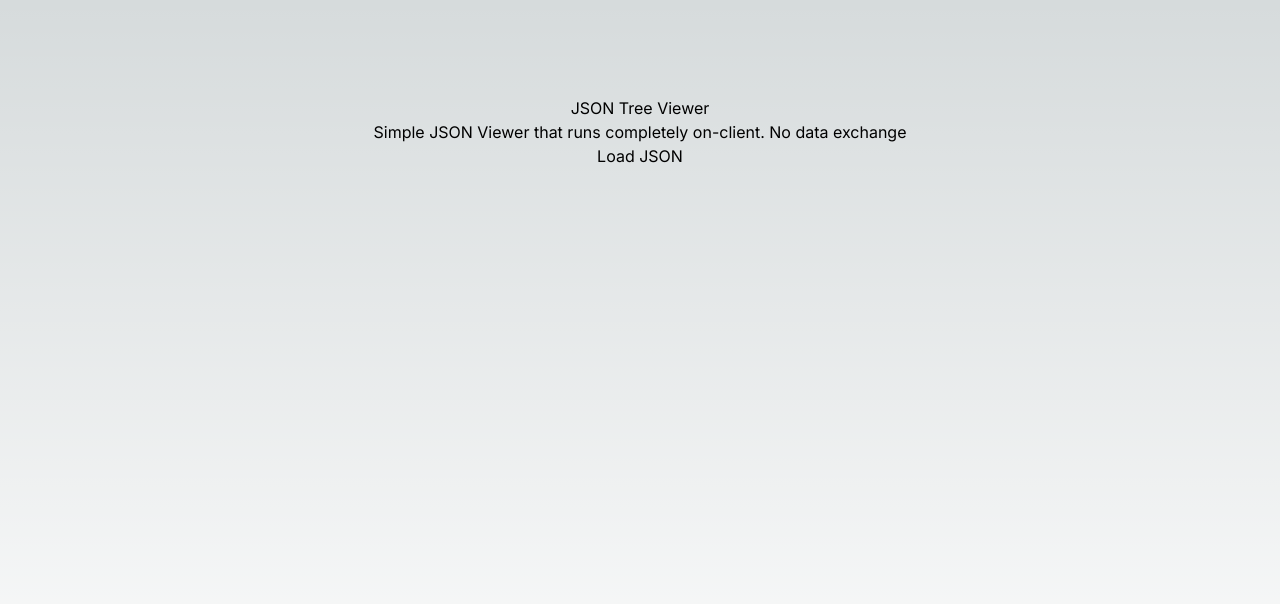
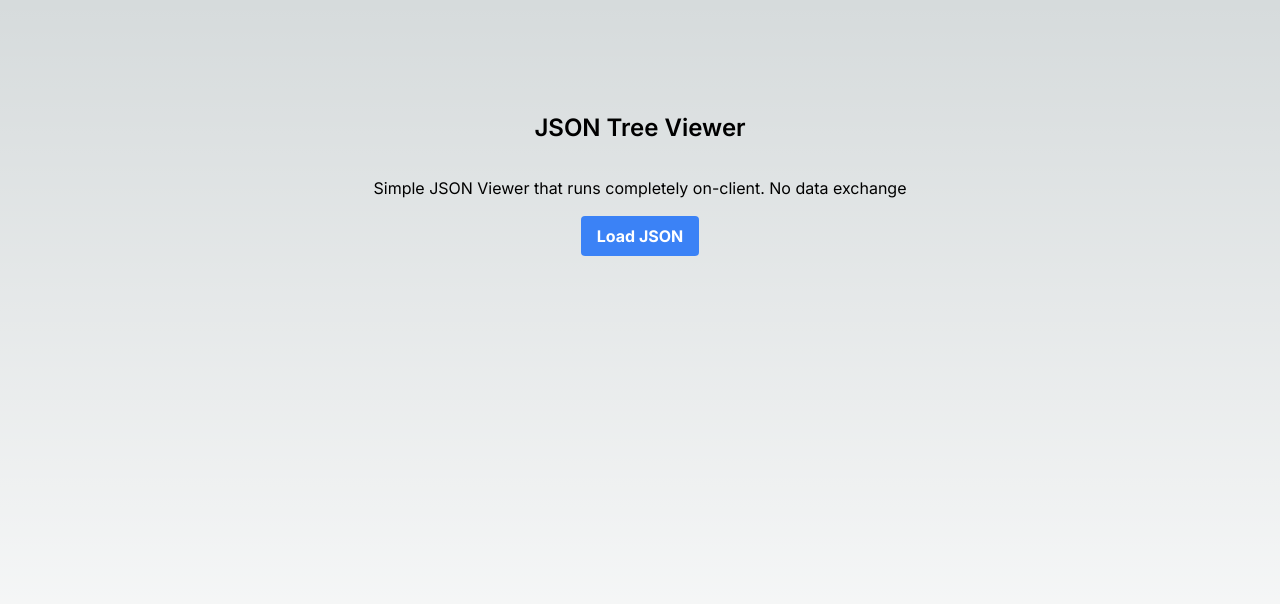
Before and after one commit to Guga-Santos/jsonTreeViewer, a Next.js app: page / in a window 1280 px wide. Shown: the top 604 px of the page. Built offline with nearby package versions, Linux system fonts and the light colour scheme.

Commit message:
fix: uploadButton

```diff
--- a/src/app/page.tsx
+++ b/src/app/page.tsx
@@ -1,11 +1,11 @@
-import GetJson from "@/components/getJson";
+import { UploadButton } from '../components/UploadButton';
 
 export default function Home() {
   return (
     <main className="flex min-h-screen flex-col items-center p-24">
-     <h1>JSON Tree Viewer</h1>
-     <h1>Simple JSON Viewer that runs completely on-client. No data exchange </h1>
-     <GetJson/>
+     <h1 className="text-2xl font-semibold m-4">JSON Tree Viewer</h1>
+     <h1 className="m-4">Simple JSON Viewer that runs completely on-client. No data exchange </h1>
+     <UploadButton />
     </main>
   )
 }
--- /dev/null
+++ b/src/components/UploadButton.tsx
@@ -0,0 +1,29 @@
+'use client'
+
+export const UploadButton = () => {
+
+  function handleFileUpload() {
+
+  }
+
+  return (
+    <div
+      className="bg-blue-500 hover:bg-blue-700 text-white font-bold py-2 px-4 rounded hover:cursor-pointer"
+    >
+      <input
+        type="file"
+        accept=".json"
+        style={{ display: 'none' }}
+        id="jsonUpload"
+        onChange={() => handleFileUpload()}
+        className="select-none"
+        />
+      <label
+      htmlFor="jsonUpload"
+      className="select-none"
+      >
+        Load JSON
+      </label>
+    </div>
+  )
+}
--- a/src/components/getJson.tsx
+++ /dev/null
@@ -1,18 +0,0 @@
-export default function GetJson() {
-  return (
-    <div>
-      <input
-        type="file"
-        accept=".json"
-        style={{ display: 'none' }}
-        id="jsonUpload"
-        className="bg-blue-500 hover:bg-blue-700 text-white font-bold py-2 px-4 rounded"
-        />
-      <label
-      htmlFor="jsonUpload"
-      >
-        Load JSON
-      </label>
-    </div>
-  )
-}
```
